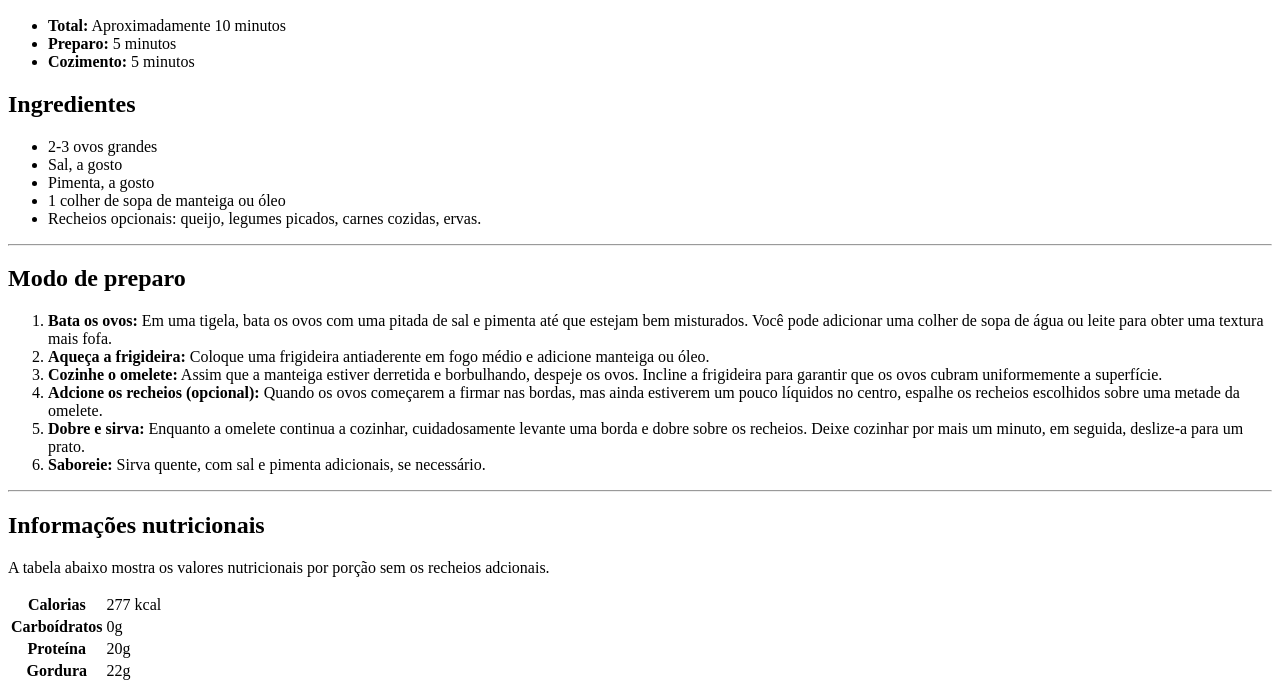
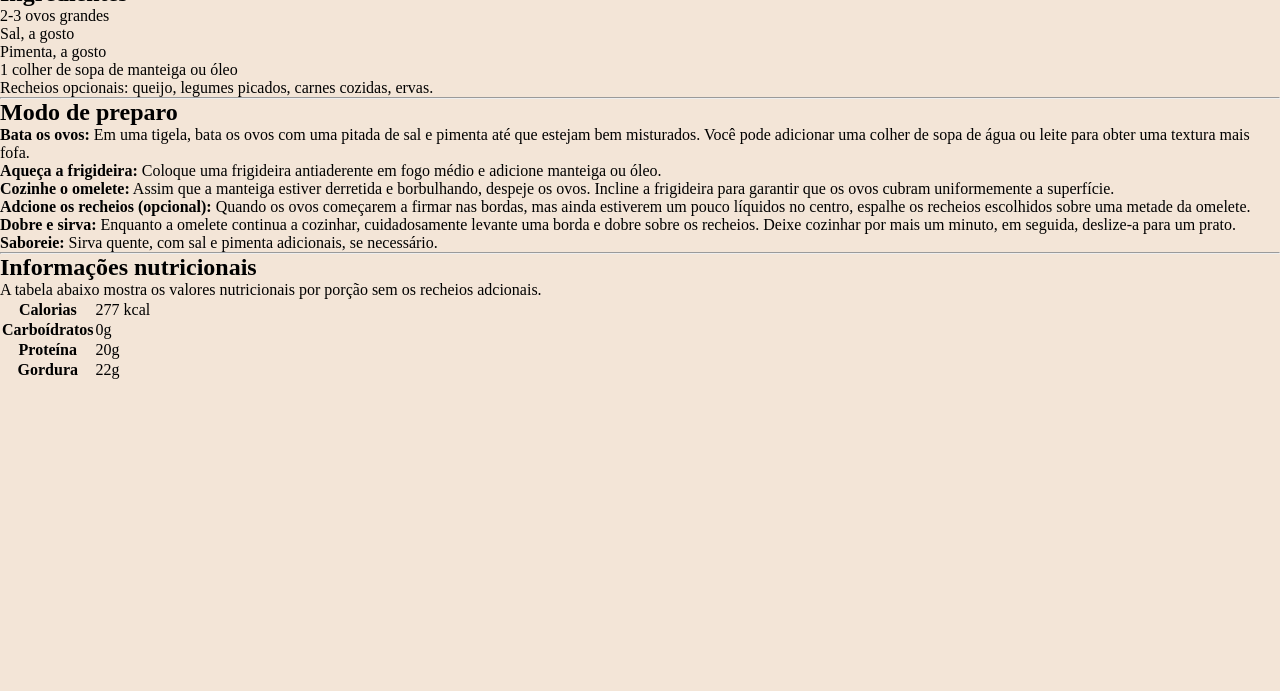
Before and after one commit to RafaelaHengles11TIA/Receita, a plain HTML site: page index.html in a window 1280 px wide. Shown: the part 174-865 px from the top of the page. After the commit the page ends 800 px from the top, so only its background shows below. Drawn offline with Linux system fonts and the light colour scheme.

Commit message:
Primeiro commit do css

```diff
--- a/index.html
+++ b/index.html
@@ -3,6 +3,10 @@
 <head>
     <meta charset="UTF-8">
     <meta name="viewport" content="width=device-width, initial-scale=1.0">
+    <link rel="preconnect" href="https://fonts.googleapis.com">
+    <link rel="preconnect" href="https://fonts.gstatic.com" crossorigin>
+    <link href="https://fonts.googleapis.com/css2?family=Lora:ital,wght@0,400..700;1,400..700&family=Outfit:wght@100..900&display=swap" rel="stylesheet">
+    <link rel="stylesheet" href="style.css">
     <title>Receita de omelete</title>
 </head>
 <body>
--- /dev/null
+++ b/style.css
@@ -0,0 +1,9 @@
+* {
+    margin: 0;
+    padding: 0;
+    box-sizing: border-box;
+}
+
+body {
+    background-color: #f3e5d7;
+}
```
